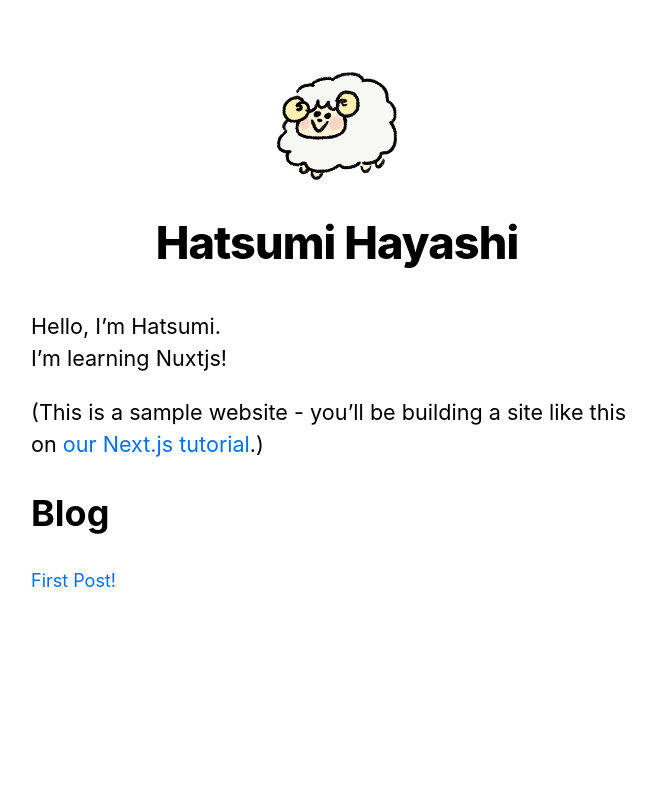
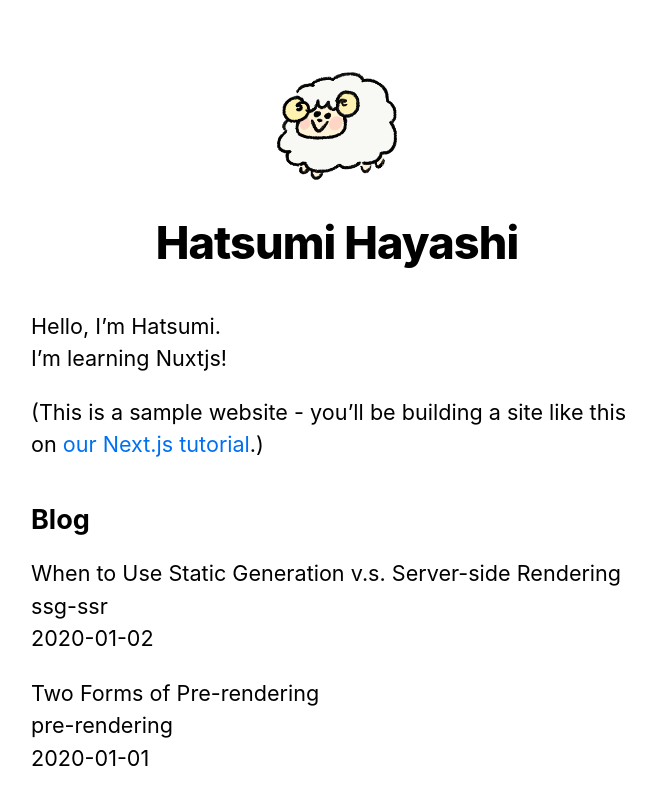
Before and after one commit to hatsumihayashi/next-app, a Next.js app: page / in a window 1280 px wide. Shown: the top 804 px of the page, without its empty margins (303-959 px from the left). Built offline with nearby package versions, Linux system fonts and the light colour scheme.

Commit message:
[チュートリアル]`getSortedPostsData`を使って、HOMEにBlogセクションを追加

```diff
--- a/pages/index.js
+++ b/pages/index.js
@@ -2,8 +2,9 @@ import Head from "next/head";
 import Link from "next/link";
 import Layout, { siteTitle } from "../components/layout";
 import utilStyles from "../styles/utils.module.css";
+import { getSortedPostsData } from "../lib/posts";
 
-export default function Home() {
+export default function Home({ allPostsData }) {
   return (
     <Layout home>
       <Head>
@@ -20,8 +21,29 @@ export default function Home() {
           <a href="https://nextjs.org/learn">our Next.js tutorial</a>.)
         </p>
       </section>
-      <h1>Blog</h1>
-      <Link href="/posts/first-post">First Post!</Link>
+      <section className={`${utilStyles.headingMd} ${utilStyles.padding1px}`}>
+        <h2 className={utilStyles.headingLg}>Blog</h2>
+        <ul className={utilStyles.list}>
+          {allPostsData.map(({ id, date, title }) => (
+            <li className={utilStyles.listItem} key={id}>
+              {title}
+              <br />
+              {id}
+              <br />
+              {date}
+            </li>
+          ))}
+        </ul>
+      </section>
     </Layout>
   );
 }
+
+export async function getStaticProps() {
+  const allPostsData = getSortedPostsData();
+  return {
+    props: {
+      allPostsData,
+    },
+  };
+}
```
